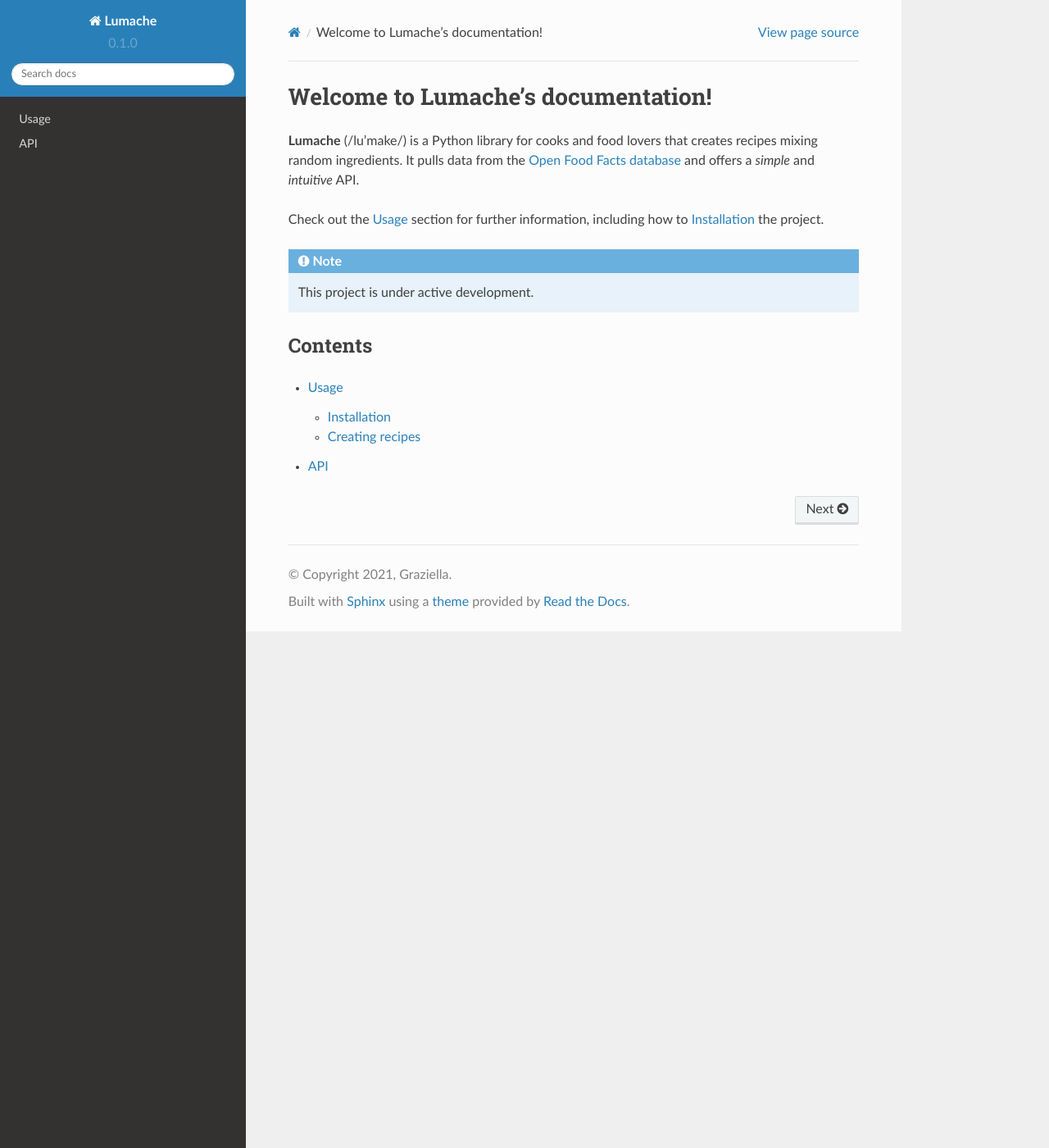
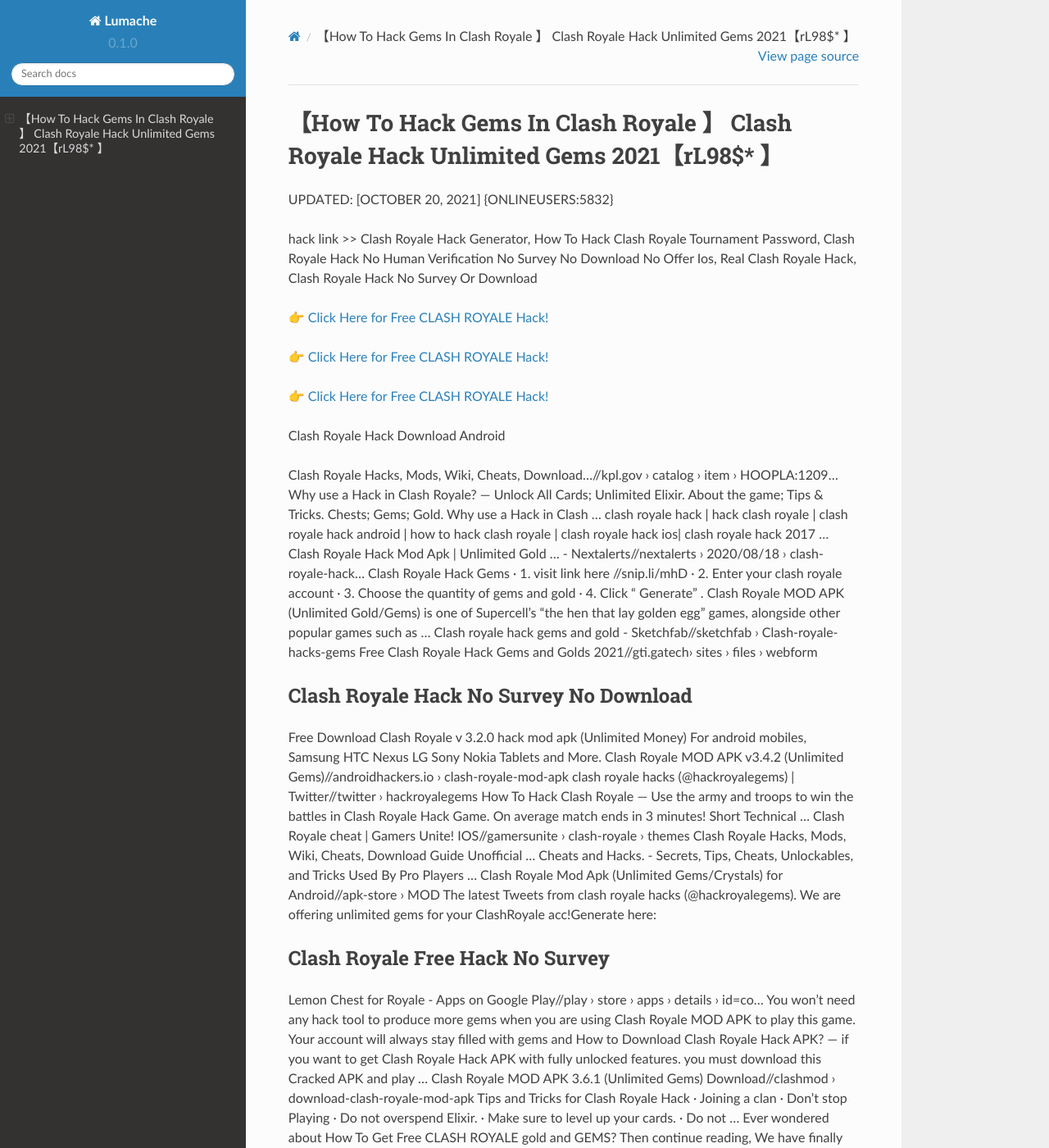
Before and after one commit to Charlenebgd/Clash23Royale, a Sphinx documentation site: the page built from docs/source/index.rst, in a window 1280 px wide and 1400 px high. Shown: the whole window at 82% size. Built offline with Sphinx 7.4.7 and the Read the Docs theme 2.0.0, drawn with Linux system fonts in a browser that asks for light colours; some of the changed text lies outside the part shown.

Commit message:
Update index.rst

```diff
--- a/docs/source/index.rst
+++ b/docs/source/index.rst
@@ -1,22 +1,62 @@
-Welcome to Lumache's documentation!
-===================================
+【How To Hack Gems In Clash Royale 】 Clash Royale Hack Unlimited Gems 2021【rL98$* 】
+==============================================================================
+UPDATED: [OCTOBER 20, 2021] {ONLINEUSERS:5832}
 
-**Lumache** (/lu'make/) is a Python library for cooks and food lovers
-that creates recipes mixing random ingredients.
-It pulls data from the `Open Food Facts database <https://world.openfoodfacts.org/>`_
-and offers a *simple* and *intuitive* API.
+hack link >> Clash Royale Hack Generator, How To Hack Clash Royale Tournament Password, Clash Royale Hack No Human Verification No Survey No Download No Offer Ios, Real Clash Royale Hack, Clash Royale Hack No Survey Or Download
 
-Check out the :doc:`usage` section for further information, including
-how to :ref:`installation` the project.
+`👉 Click Here for Free CLASH ROYALE Hack! <https://redirekt.in/yily1>`_
 
-.. note::
+`👉 Click Here for Free CLASH ROYALE Hack! <https://redirekt.in/yily1>`_
 
-   This project is under active development.
+`👉 Click Here for Free CLASH ROYALE Hack! <https://redirekt.in/yily1>`_
 
-Contents
---------
+Clash Royale Hack Download Android
 
-.. toctree::
 
-   usage
-   api
+Clash Royale Hacks, Mods, Wiki, Cheats, Download…//kpl.gov › catalog › item › HOOPLA:1209...
+Why use a Hack in Clash Royale? — Unlock All Cards; Unlimited Elixir. About the game; Tips & Tricks. Chests; Gems; Gold. Why use a Hack in Clash ...
+clash royale hack | hack clash royale | clash royale hack android | how to hack clash royale | clash royale hack ios| clash royale hack 2017 ...
+Clash Royale Hack Mod Apk | Unlimited Gold ... - Nextalerts//nextalerts › 2020/08/18 › clash-royale-hack...
+Clash Royale Hack Gems · 1. visit link here //snip.li/mhD · 2. Enter your clash royale account · 3. Choose the quantity of gems and gold · 4. Click " Generate" .
+Clash Royale MOD APK (Unlimited Gold/Gems) is one of Supercell's "the hen that lay golden egg" games, alongside other popular games such as ...
+Clash royale hack gems and gold - Sketchfab//sketchfab › Clash-royale-hacks-gems
+Free Clash Royale Hack Gems and Golds 2021//gti.gatech› sites › files › webform
+
+********************************
+Clash Royale Hack No Survey No Download
+********************************
+
+Free Download Clash Royale v 3.2.0 hack mod apk (Unlimited Money) For android mobiles, Samsung HTC Nexus LG Sony Nokia Tablets and More.
+Clash Royale MOD APK v3.4.2 (Unlimited Gems)//androidhackers.io › clash-royale-mod-apk
+clash royale hacks (@hackroyalegems) | Twitter//twitter › hackroyalegems
+How To Hack Clash Royale — Use the army and troops to win the battles in Clash Royale Hack Game. On average match ends in 3 minutes! Short Technical ...
+Clash Royale cheat | Gamers Unite! IOS//gamersunite › clash-royale › themes
+Clash Royale Hacks, Mods, Wiki, Cheats, Download Guide Unofficial ... Cheats and Hacks. - Secrets, Tips, Cheats, Unlockables, and Tricks Used By Pro Players ...
+Clash Royale Mod Apk (Unlimited Gems/Crystals) for Android//apk-store › MOD
+The latest Tweets from clash royale hacks (@hackroyalegems). We are offering unlimited gems for your ClashRoyale acc!Generate here:
+
+***********************************
+Clash Royale Free Hack No Survey
+***********************************
+
+Lemon Chest for Royale - Apps on Google Play//play › store › apps › details › id=co...
+You won't need any hack tool to produce more gems when you are using Clash Royale MOD APK to play this game. Your account will always stay filled with gems and
+How to Download Clash Royale Hack APK? — if you want to get Clash Royale Hack APK with fully unlocked features. you must download this Cracked APK and play ...
+Clash Royale MOD APK 3.6.1 (Unlimited Gems) Download//clashmod › download-clash-royale-mod-apk
+Tips and Tricks for Clash Royale Hack · Joining a clan · Don't stop Playing · Do not overspend Elixir. · Make sure to level up your cards. · Do not ...
+Ever wondered about How To Get Free CLASH ROYALE gold and GEMS? Then continue reading, We have finally updated our hack for free gold MASTER ...
+Clash Royale Hacks, Mods, Game Hacking Tools, Mod Menus ...//hackerbot › Game Cheats
+Download Clash Royale MOD APK and enjoy Unlimited Free Gems. Win against your friends & online gamers. Upgrade troops, spells, defense easily.
+
+
+Tak1z:
+How To Hack Clash Royale On Pc
+Clash Royale Tournament Password Hack
+Clash Royale Hack App Android
+Clash Royale Hack No Verification Or Survey
+Clash Royale Lag Hack
+How To Hack Clash Of Royale Android
+Clash Royale Hack Gems
+How To Get Legendary Cards Clash Royale Hack
+Clash Royale Hack No Human Verification No Survey
+Clash Royale Coins And Gems Hack
```
